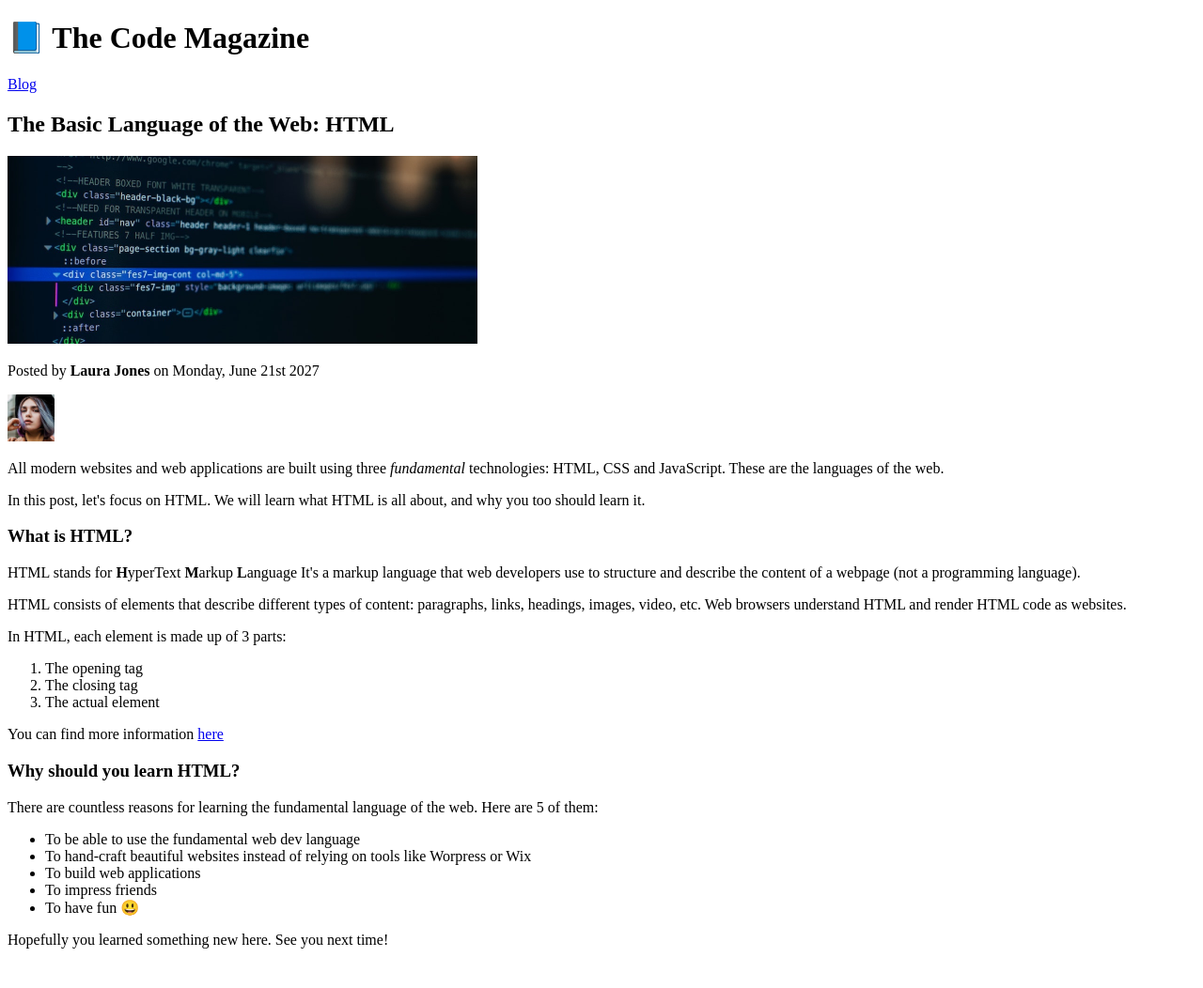
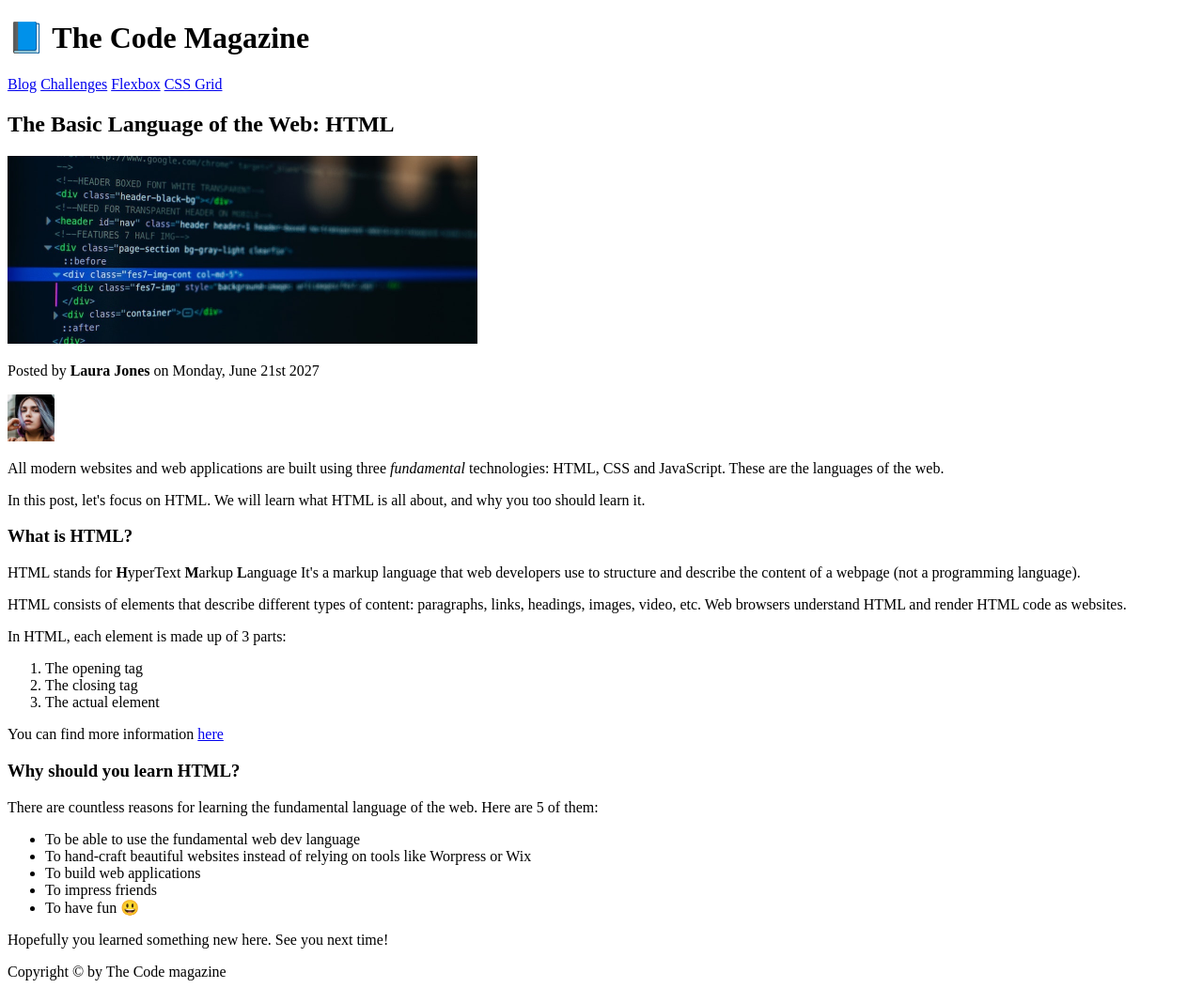
Before and after one commit to Humblefool97/HTML-CSS-Cookbook, a plain HTML site: page HTML/01-index.html in a window 1280 px wide. Shown: the whole page at 94% size. Before the commit the page ends 1026 px from the top, so only its background shows below. Drawn offline with Linux system fonts and the light colour scheme.

Commit message:
Structuring HTML

```diff
--- a/HTML/01-index.html
+++ b/HTML/01-index.html
@@ -15,9 +15,20 @@
     <h5>The Basic Language of the Web: HTML</h5>
     <h6>The Basic Language of the Web: HTML</h6>
     -->
+    <!-- Represents webpage header -->
+    <header>
       <!-- Each & every page should have one & only H1-->
       <h1>📘 The Code Magazine</h1>
+      <!-- External links should be contained in a Nav element-->
+      <nav>
         <a href="blog.html">Blog</a>
+        <a href="#">Challenges</a>
+        <a href="#">Flexbox</a>
+        <a href="#">CSS Grid</a>
+      </nav>
+    </header>
+    <article>
+      <header>
         <h2>The Basic Language of the Web: HTML</h2>
         <!-- alt tag helps search easier to find your page.Also in accessability -->
         <img
@@ -34,6 +45,8 @@
           width="50"
           height="50"
         />
+      </header>
+
       <p>
         All modern websites and web applications are built using three
         <em> fundamental</em>
@@ -81,5 +94,7 @@
         <li>To have fun 😃</li>
       </ul>
       <p>Hopefully you learned something new here. See you next time!</p>
+    </article>
+    <footer>Copyright &copy; by The Code magazine</footer>
   </body>
 </html>
```
Lines whose indentation alone changed are shown as unchanged.
